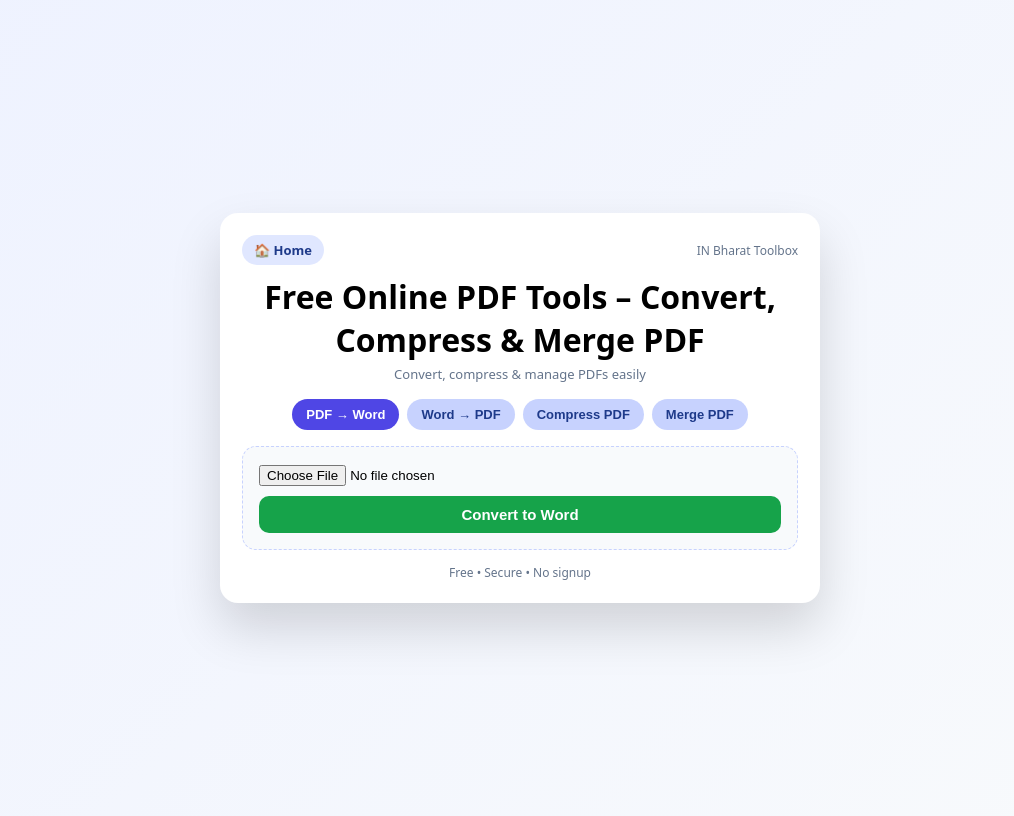
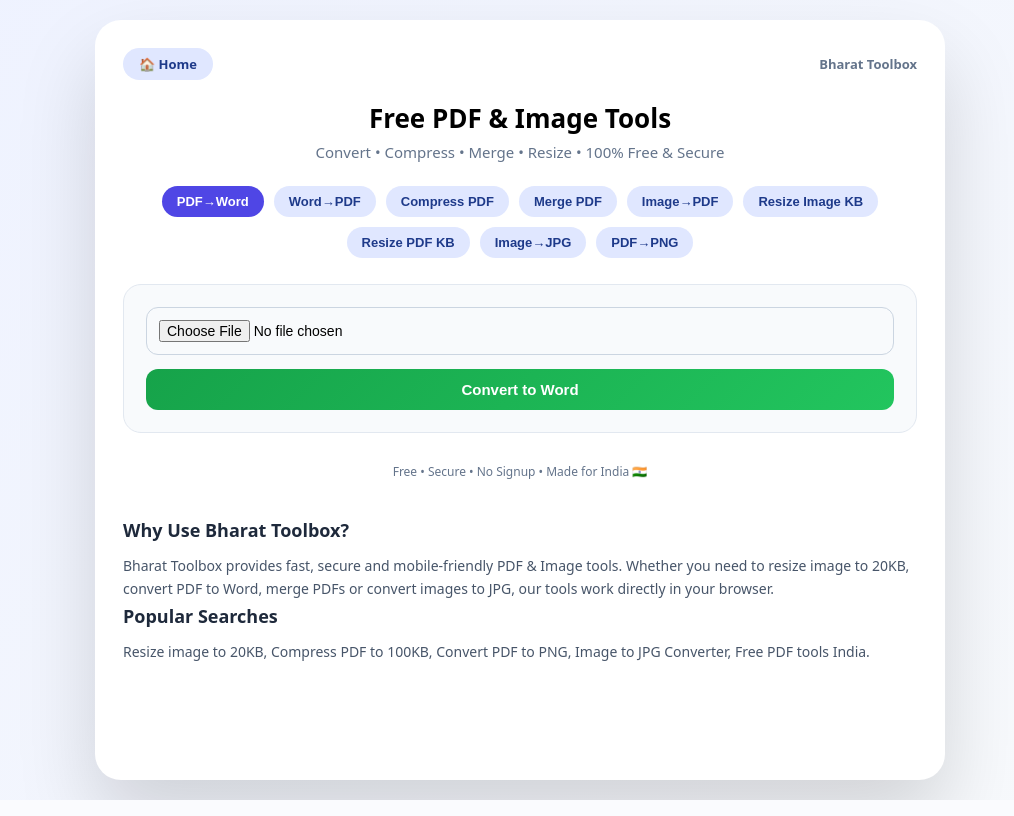
Before and after one commit to nr1432r-pixel/bharattoolbox, a Flask app: a page that uses templates/PDF Tools.html in a window 1280 px wide. Shown: the whole page, without its empty margins (120-1134 px from the left). Run offline with Flask 3, Linux system fonts and the light colour scheme; some libraries are stand-ins or nearby versions.

Commit message:
Enhance PDF Tools with image conversion features
Updated the PDF Tools page to include additional image tools and improved SEO metadata.

```diff
--- a/templates/PDF Tools.html
+++ b/templates/PDF Tools.html
@@ -2,42 +2,31 @@
 <html lang="en">
 <head>
 <meta charset="UTF-8">
-<title>Free PDF Tools – Convert, Compress & Merge PDF Online | Bharat Toolbox</title>
+<title>Free PDF & Image Tools Online – Convert, Compress, Resize | Bharat Toolbox</title>
+
 <meta name="viewport" content="width=device-width, initial-scale=1">
-<meta name="description" content="Free online PDF tools to convert PDF to Word, Word to PDF, compress PDF and merge PDF files securely. No signup required.">
-<meta name="keywords" content="pdf to word converter, word to pdf converter, compress pdf online, merge pdf files, free pdf tools india">
+<meta name="description" content="Free online PDF & Image tools. Convert PDF to Word, compress PDF, resize image to KB, convert image to JPG, PDF to PNG and more. 100% secure and mobile friendly.">
+<meta name="keywords" content="pdf to word, compress pdf, merge pdf, resize image to 20kb, image to jpg, pdf to png, free pdf tools india">
+<meta name="author" content="Bharat Toolbox">
 
 <link rel="canonical" href="https://www.bharttollbox.in/pdf-tools">
 
-<meta property="og:title" content="Free PDF Tools – Convert, Compress & Merge PDF Online">
-<meta property="og:description" content="All-in-one PDF toolkit to convert PDF to Word, compress PDF and merge PDFs securely.">
+<meta property="og:title" content="Free PDF & Image Tools – Convert, Compress, Resize">
+<meta property="og:description" content="All-in-one free PDF & image converter. Fast, secure and mobile friendly.">
 <meta property="og:type" content="website">
-<meta property="og:url" content="https://www.bharttollbox.in/pdf-tools">
-
-<script type="application/ld+json">
-{
- "@context": "https://schema.org",
- "@type": "WebApplication",
- "name": "PDF Tools",
- "url": "https://www.bharttollbox.in/pdf-tools",
- "applicationCategory": "UtilityApplication",
- "operatingSystem": "All",
- "description": "Free online PDF converter and compressor tool."
-}
-</script>
-
 
 <style>
 :root{
 --primary:#4f46e5;
-  --bg:#eef2ff;
+--secondary:#6366f1;
+--bg:#f1f5ff;
 --card:#ffffff;
 --text:#0f172a;
 --muted:#64748b;
 --green:#16a34a;
 }
 
-*{box-sizing:border-box}
+*{box-sizing:border-box;margin:0;padding:0}
 
 body{
 font-family:system-ui,-apple-system,Segoe UI;
@@ -45,141 +34,180 @@ body{
 min-height:100vh;
 display:flex;
 justify-content:center;
-  align-items:center;
+padding:20px;
 }
 
-/* CARD */
 .container{
-  width:95%;
-  max-width:600px;
+width:100%;
+max-width:850px;
 background:var(--card);
-  padding:22px;
-  border-radius:18px;
-  box-shadow:0 25px 50px rgba(0,0,0,.15);
+padding:28px;
+border-radius:26px;
+box-shadow:0 40px 80px rgba(0,0,0,.15);
 }
 
-/* TOP BAR */
+/* HEADER */
 .top{
 display:flex;
 justify-content:space-between;
 align-items:center;
-  margin-bottom:10px;
+margin-bottom:20px;
 }
 
 .home-btn{
 text-decoration:none;
 font-size:13px;
-  padding:6px 12px;
+padding:7px 16px;
 border-radius:999px;
 background:#e0e7ff;
 color:#1e3a8a;
 font-weight:600;
+transition:.2s;
+}
+.home-btn:hover{background:#c7d2fe}
+
+.brand{
+font-size:13px;
+color:var(--muted);
+font-weight:600;
 }
 
-.brand{
-  font-size:12px;
-  color:var(--muted);
+h1{
+text-align:center;
+font-size:26px;
+margin-bottom:6px;
 }
 
-/* HEADER */
-h1{
-  text-align:center;
-  margin:10px 0 4px;
-}
 .subtitle{
 text-align:center;
-  font-size:13px;
+font-size:15px;
 color:var(--muted);
+margin-bottom:24px;
 }
 
 /* TABS */
 .tabs{
 display:flex;
 flex-wrap:wrap;
-  gap:8px;
+gap:10px;
 justify-content:center;
-  margin:16px 0;
+margin-bottom:26px;
 }
 
 .tabs button{
-  padding:8px 14px;
+padding:8px 15px;
 border:none;
-  background:#c7d2fe;
+background:#e0e7ff;
 color:#1e3a8a;
 border-radius:999px;
 cursor:pointer;
 font-weight:600;
 font-size:13px;
+transition:.2s;
 }
 
-.tabs button.active{
+.tabs button.active,
+.tabs button:hover{
 background:var(--primary);
 color:white;
 }
 
-/* TOOL BOX */
+/* TOOL */
 .tool{
 display:none;
 background:#f8fafc;
-  border:1px dashed #c7d2fe;
-  padding:16px;
-  border-radius:14px;
+border:1px solid #e2e8f0;
+padding:22px;
+border-radius:18px;
+animation:fade .25s ease;
+}
+
+@keyframes fade{
+from{opacity:.4;transform:translateY(5px)}
+to{opacity:1}
 }
 
 .tool input{
 width:100%;
-  margin-bottom:10px;
+margin-bottom:14px;
+padding:12px;
+border-radius:12px;
+border:1px solid #cbd5e1;
+font-size:14px;
 }
 
-/* ACTION BUTTON */
 .tool button{
 width:100%;
-  padding:10px;
-  background:var(--green);
+padding:12px;
+background:linear-gradient(135deg,var(--green),#22c55e);
 color:white;
 border:none;
-  border-radius:10px;
+border-radius:12px;
 cursor:pointer;
 font-size:15px;
 font-weight:600;
+transition:.2s;
 }
 
 .tool button:hover{
-  background:#15803d;
+transform:translateY(-1px);
+opacity:.95;
 }
 
-/* FOOT */
+/* INFO SECTION SEO BOOST */
+.info{
+margin-top:35px;
+font-size:14px;
+color:#475569;
+line-height:1.7;
+}
+
+.info h2{
+margin-bottom:8px;
+font-size:18px;
+color:#1e293b;
+}
+
 .footer{
-  margin-top:14px;
+margin-top:30px;
 text-align:center;
 font-size:12px;
 color:var(--muted);
 }
+@media(max-width:600px){
+.container{padding:18px}
+h1{font-size:20px}
+.subtitle{font-size:13px}
+.tabs button{font-size:12px;padding:7px 12px}
+}
 </style>
 </head>
-
 <body>
 
 <div class="container">
 
-  <!-- TOP -->
 <div class="top">
 <a href="/" class="home-btn">🏠 Home</a>
-    <div class="brand">IN Bharat Toolbox</div>
+<div class="brand">Bharat Toolbox</div>
 </div>
 
-  <h1>Free Online PDF Tools – Convert, Compress & Merge PDF</h1>
-  <div class="subtitle">Convert, compress & manage PDFs easily</div>
+<h1>Free PDF & Image Tools</h1>
+<div class="subtitle">Convert • Compress • Merge • Resize • 100% Free & Secure</div>
 
-  <!-- TABS -->
 <div class="tabs">
-    <button class="active" onclick="showTool('pdf2word',this)">PDF → Word</button>
-    <button onclick="showTool('word2pdf',this)">Word → PDF</button>
+<button class="active" onclick="showTool('pdf2word',this)">PDF→Word</button>
+<button onclick="showTool('word2pdf',this)">Word→PDF</button>
 <button onclick="showTool('compress',this)">Compress PDF</button>
 <button onclick="showTool('merge',this)">Merge PDF</button>
+<button onclick="showTool('imagepdf',this)">Image→PDF</button>
+<button onclick="showTool('resizeimg',this)">Resize Image KB</button>
+<button onclick="showTool('resizepdf',this)">Resize PDF KB</button>
+<button onclick="showTool('img2jpg',this)">Image→JPG</button>
+<button onclick="showTool('pdf2png',this)">PDF→PNG</button>
 </div>
 
-  <!-- PDF to Word -->
+<!-- Keep your tool forms same here -->
+<!-- PDF TO WORD -->
 <div class="tool" id="pdf2word" style="display:block;">
 <form action="/pdf-to-word" method="POST" enctype="multipart/form-data">
 <input type="file" name="file" accept=".pdf" required>
@@ -187,7 +215,7 @@ h1{
 </form>
 </div>
 
-  <!-- Word to PDF -->
+<!-- WORD TO PDF -->
 <div class="tool" id="word2pdf">
 <form action="/word-to-pdf" method="POST" enctype="multipart/form-data">
 <input type="file" name="file" accept=".doc,.docx" required>
@@ -195,7 +223,7 @@ h1{
 </form>
 </div>
 
-  <!-- Compress -->
+<!-- COMPRESS PDF -->
 <div class="tool" id="compress">
 <form action="/compress-pdf" method="POST" enctype="multipart/form-data">
 <input type="file" name="file" accept=".pdf" required>
@@ -203,7 +231,7 @@ h1{
 </form>
 </div>
 
-  <!-- Merge -->
+<!-- MERGE PDF -->
 <div class="tool" id="merge">
 <form action="/merge-pdf" method="POST" enctype="multipart/form-data">
 <input type="file" name="files" accept=".pdf" multiple required>
@@ -211,19 +239,74 @@ h1{
 </form>
 </div>
 
-  <div class="footer">Free • Secure • No signup</div>
+<!-- IMAGE TO PDF -->
+<div class="tool" id="imagepdf">
+<form action="/image-to-pdf" method="POST" enctype="multipart/form-data">
+<input type="file" name="file" accept=".jpg,.jpeg,.png" multiple required>
+<button type="submit">Convert Images to PDF</button>
+</form>
+</div>
+
+<!-- RESIZE IMAGE -->
+<div class="tool" id="resizeimg">
+<form action="/resize-image" method="POST" enctype="multipart/form-data">
+<input type="file" name="file" accept=".jpg,.jpeg,.png" required>
+<input type="number" name="target_kb" placeholder="Enter Target KB (e.g 20)" required>
+<button type="submit">Resize Image</button>
+</form>
+</div>
+
+<!-- RESIZE PDF -->
+<div class="tool" id="resizepdf">
+<form action="/resize-pdf" method="POST" enctype="multipart/form-data">
+<input type="file" name="file" accept=".pdf" required>
+<input type="number" name="target_kb" placeholder="Enter Target KB (e.g 100)" required>
+<button type="submit">Resize PDF</button>
+</form>
+</div>
+
+ <!-- Image to JPG -->
+<div class="tool" id="img2jpg">
+  <form action="/image-to-jpg" method="POST" enctype="multipart/form-data">
+
+    <input type="file" name="file" accept="image/png,image/webp,image/jpeg" required>
+
+    <button type="submit">Convert to JPG</button>
+
+  </form>
+</div>
+
+
+<!-- PDF to PNG -->
+<div class="tool" id="pdf2png">
+  <form action="/pdf-to-png" method="POST" enctype="multipart/form-data">
+
+    <input type="file" name="file" accept="application/pdf" required>
+
+    <button type="submit">Convert All Pages to PNG</button>
+
+  </form>
+</div>
+
+<div class="footer">
+Free • Secure • No Signup • Made for India 🇮🇳
+</div>
+
+<div class="info">
+<h2>Why Use Bharat Toolbox?</h2>
+<p>Bharat Toolbox provides fast, secure and mobile-friendly PDF & Image tools. Whether you need to resize image to 20KB, convert PDF to Word, merge PDFs or convert images to JPG, our tools work directly in your browser.</p>
+
+<h2>Popular Searches</h2>
+<p>Resize image to 20KB, Compress PDF to 100KB, Convert PDF to PNG, Image to JPG Converter, Free PDF tools India.</p>
+</div>
+
 </div>
 
 <script>
 function showTool(id,btn){
-  document.querySelectorAll('.tool')
-    .forEach(t=>t.style.display='none');
-
+document.querySelectorAll('.tool').forEach(t=>t.style.display='none');
 document.getElementById(id).style.display='block';
-
-  document.querySelectorAll('.tabs button')
-    .forEach(b=>b.classList.remove('active'));
-
+document.querySelectorAll('.tabs button').forEach(b=>b.classList.remove('active'));
 btn.classList.add('active');
 }
 </script>
```
Lines whose indentation alone changed are shown as unchanged.
